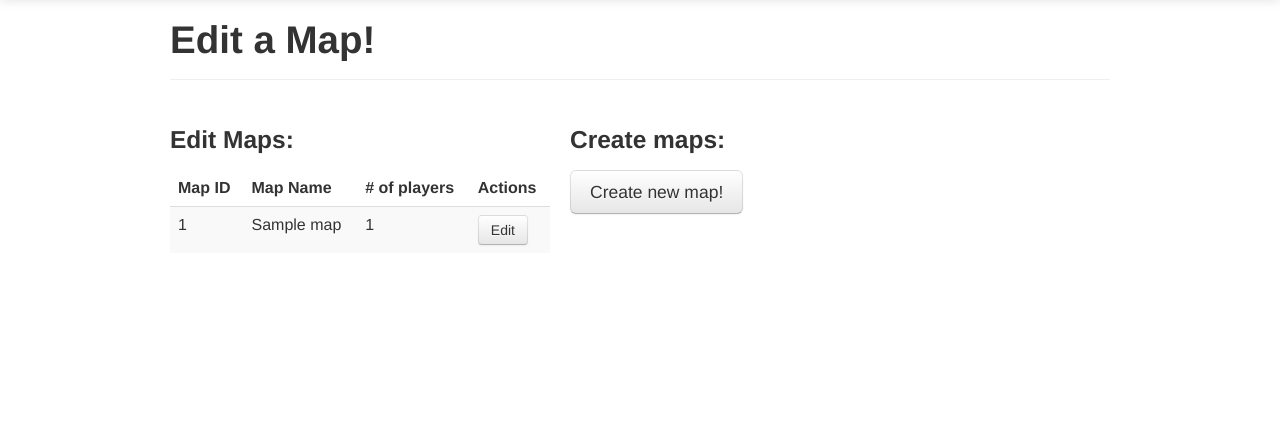
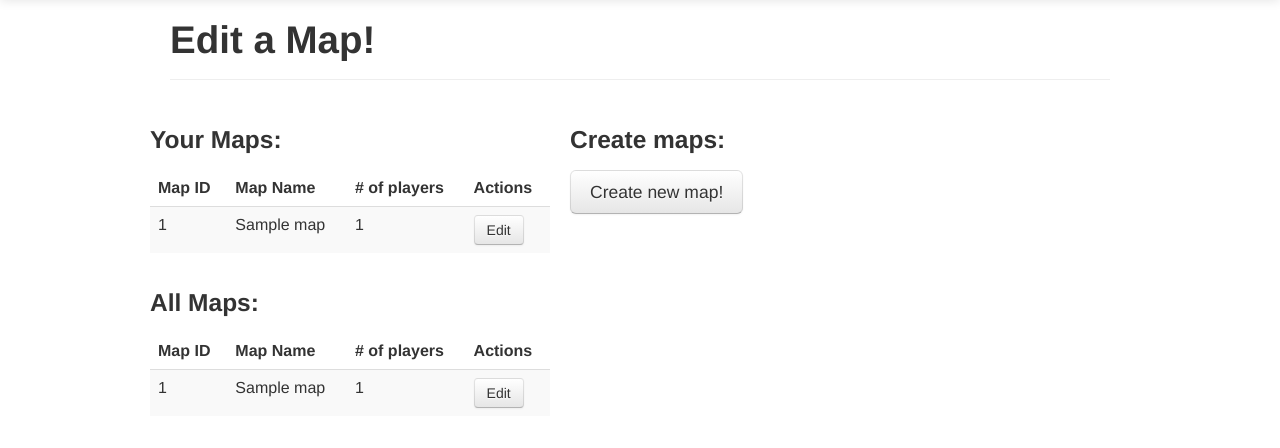
Before and after one commit to hellochar/the_game_bazaar, a Django app: page /edit/ in a window 1280 px wide. Shown: the part 41-489 px from the top of the page. Run offline with Django 3.2, Linux system fonts and the light colour scheme; a user stored in the database is signed in; tables that the repository leaves empty hold one stand-in row (values such as "Sample post"); parts of the project's set-up code (start-up, migrations or seed data) failed here and were passed over; some libraries are stand-ins or nearby versions.

Commit message:
added a table to edit that shows games that you have created

```diff
--- a/the_game_bazaar/templates/the_game_bazaar/edit.html
+++ b/the_game_bazaar/templates/the_game_bazaar/edit.html
@@ -17,7 +17,31 @@
 	        	<div class="span10">
 	        		<div class="row">
 	        			<div class="span5">
-	        				<h3>Edit Maps:</h3>
+	        				<div class="row">
+	        					<h3>Your Maps:</h3>
+	        					<table class="table table-striped">
+	        						<thead><tr>
+	        							<th>Map ID</th>
+	        							<th>Map Name</th>
+	        							<th># of players</th>
+	        							<th>Actions</th>
+	        						</tr></thead>
+	        						<tbody>
+		            				{% for map in maps %}
+		            					{% if map.creator.username == user.username %}
+			            					<tr>
+			            						<td>{{ map.id }}</td>
+			            						<td>{{ map.map_name }}</td>
+			            						<td>{{ map.num_players }}</td>
+		                                        <td><a class="btn" href="/editor/#{{ map.id }}">Edit</a></td>
+			            					</tr>
+			            				{% endif %}
+		            				{% endfor %}
+		            				</tbody>
+		            			</table>
+	        				</div>
+	        				<div class="row">
+		        				<h3>All Maps:</h3>
 		        				<table class="table table-striped">
 		        					<thead><tr>
 		        						<th>Map ID</th>
@@ -37,6 +61,7 @@
 		            				</tbody>
 		        				</table>
 		        			</div>
+	        			</div>
                         <div class="span5">
                             <h3>Create maps:</h3>
                             <a class="btn btn-large" href="/editor/">Create new map!</a>
--- a/the_game_bazaar/views.py
+++ b/the_game_bazaar/views.py
@@ -45,6 +45,7 @@ def play(request):
 @login_required(login_url='/', redirect_field_name=None)
 def edit(request):
     context = {
+        "user": request.user,
         "maps": Map.objects.all(),
     }
     return render(request, 'the_game_bazaar/edit.html', context)
```
Lines whose indentation alone changed are shown as unchanged.
